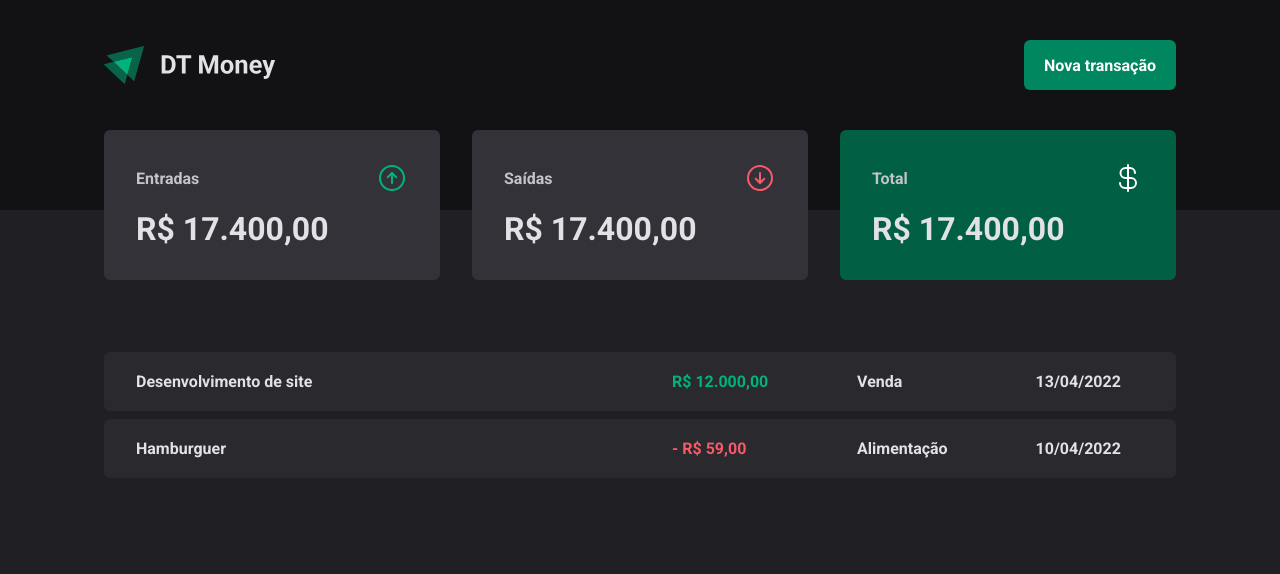
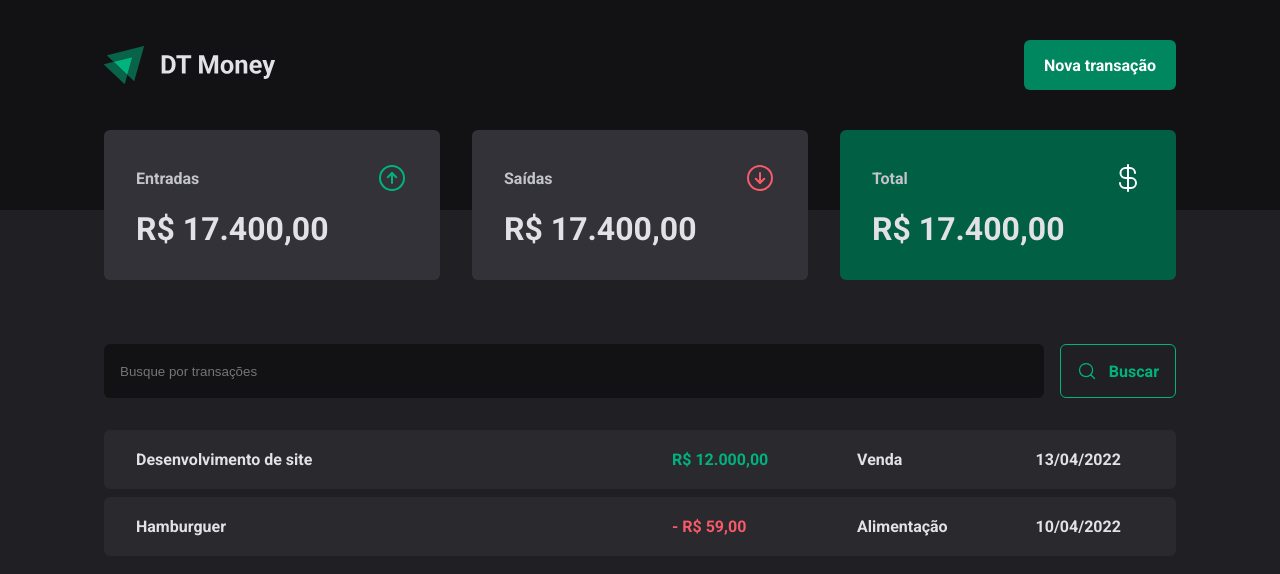
Before and after one commit to nlperri/dt-money, a React (Vite) app: page / in a window 1280 px wide. Shown: the top 574 px of the page. Built offline with nearby package versions, Linux system fonts and the light colour scheme; a web font is replaced by a local one.

Commit message:
searchcomponent implemented

```diff
--- /dev/null
+++ b/src/pages/Transactions/components/SearchFome/index.tsx
@@ -0,0 +1,13 @@
+import { SearchFormContainer } from './styles'
+import { MagnifyingGlass } from 'phosphor-react'
+export function SearchForm() {
+  return (
+    <SearchFormContainer>
+      <input type='text' placeholder='Busque por transações' />
+      <button type='submit'>
+        <MagnifyingGlass size={20} />
+        Buscar
+      </button>
+    </SearchFormContainer>
+  )
+}
--- /dev/null
+++ b/src/pages/Transactions/components/SearchFome/styles.ts
@@ -0,0 +1,40 @@
+import styled from 'styled-components'
+
+export const SearchFormContainer = styled.form`
+  display: flex;
+  gap: 1rem;
+
+  input {
+    flex: 1;
+    border-radius: 6px;
+    border: 0;
+    background: ${(props) => props.theme['gray-900']};
+    color: ${(props) => props.theme['gray-300']};
+    padding: 1rem;
+  }
+
+  &::placeholder {
+    color: ${(props) => props.theme['gray-500']};
+  }
+
+  button {
+    display: flex;
+    align-items: center;
+    gap: 0.75rem;
+
+    border: 0;
+    padding: 1rem;
+    background: transparent;
+    border: 1px solid ${(props) => props.theme['green-300']};
+    color: ${(props) => props.theme['green-300']};
+    font-weight: bold;
+    border-radius: 6px;
+
+    &:hover {
+      background: ${(props) => props.theme['green-500']};
+      border-color: ${(props) => props.theme['green-500']};
+      color: ${(props) => props.theme.white};
+      transition: background-color 0.2s, color 0.2s, border-color 0.2s;
+    }
+  }
+`
--- a/src/pages/Transactions/index.tsx
+++ b/src/pages/Transactions/index.tsx
@@ -1,5 +1,6 @@
 import { Header } from '../../components/Header'
 import { Summary } from '../../components/Summary'
+import { SearchForm } from './components/SearchFome'
 import {
   PriceHighLight,
   TransactionContainer,
@@ -13,6 +14,7 @@
       <Summary />
 
       <TransactionContainer>
+        <SearchForm />
         <TransactionsTable>
           <tbody>
             <tr>
--- a/src/pages/Transactions/styles.ts
+++ b/src/pages/Transactions/styles.ts
@@ -10,7 +10,7 @@
   width: 100%;
   border-collapse: separate;
   border-spacing: 0 0.5rem;
-  /* margin-top: 1.5rem; */
+  margin-top: 1.5rem;
 
   td {
     padding: 1.25rem 2rem;
```
